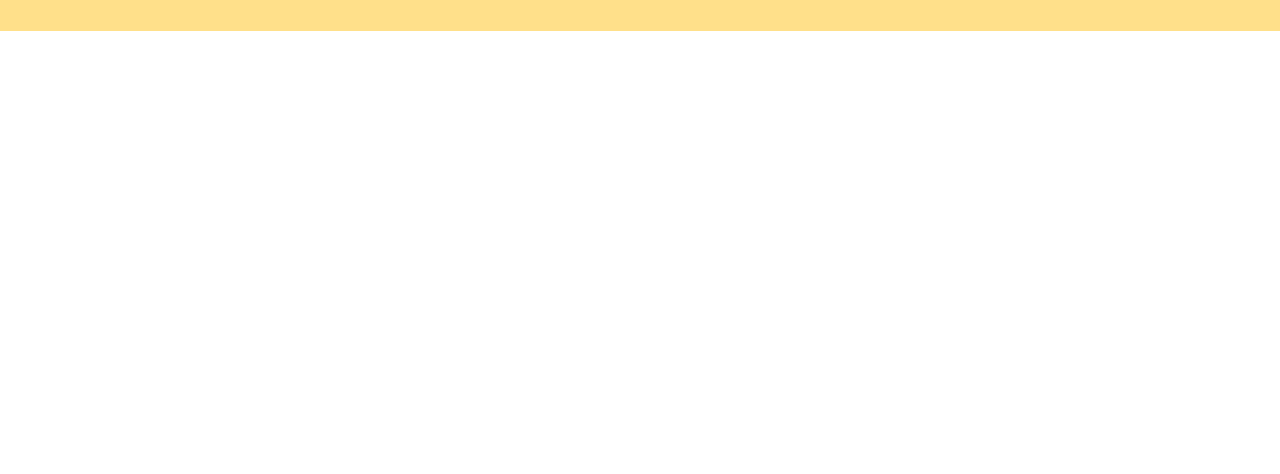
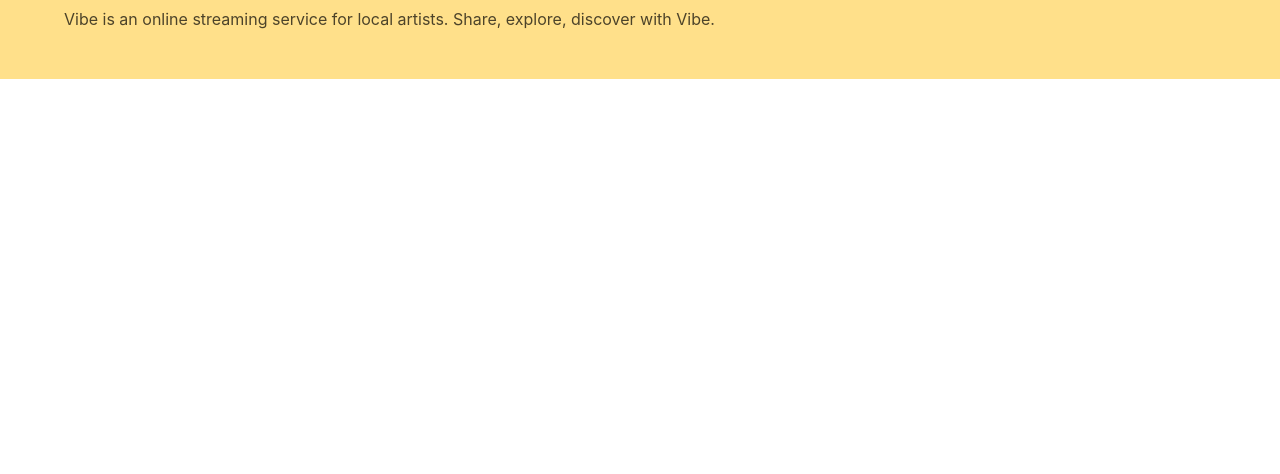
Before and after one commit to kakiryan/comp426FinalProject, a plain HTML site: page about.html in a window 1280 px wide. Shown: the part 326-800 px from the top of the page. Drawn offline with nearby package versions, Linux system fonts and the light colour scheme.

Commit message:
about_changes

```diff
--- a/about.html
+++ b/about.html
@@ -26,6 +26,9 @@
         <div class="hero-body">
             <div class="container">
                 <h1 class="title">About Us</h1>
+                <p>
+                    Vibe is an online streaming service for local artists. Share, explore, discover with Vibe.
+                </p>
             </div>
         </div>
     </section>
```
Also changed, not shown: 3 other files.
